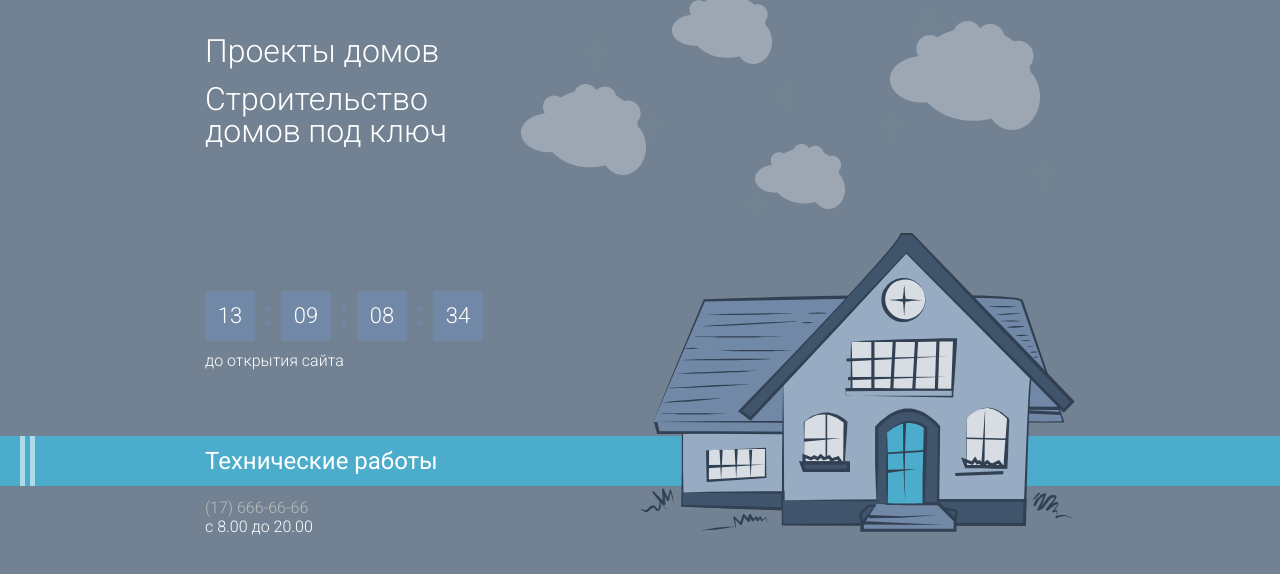
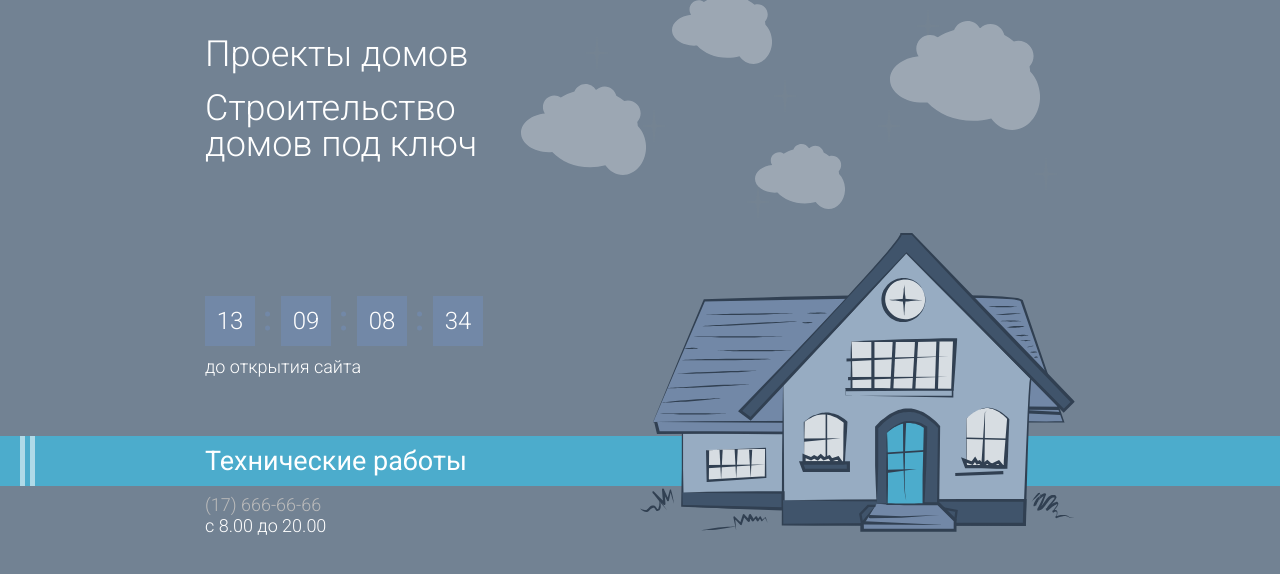
Before and after one commit to Ginger-13/arkom-closed.github.io, a website: page index.html in a window 1280 px wide. Shown: the part 164-738 px from the top of the page. Drawn offline with nearby package versions, Linux system fonts and the light colour scheme.

Commit message:
font fix

```diff
--- a/sass/common/variables.sass
+++ b/sass/common/variables.sass
@@ -5,7 +5,7 @@ $decoration-color: #7288a7
 $dark-color: #40546b
 $accent: #4caccc
 
-$font-size: 16px
+$font-size: 18px
 //$font-size-mobile: 16px
 
 $img-dir: "../img/"
--- a/sass/page/timer.sass
+++ b/sass/page/timer.sass
@@ -8,7 +8,7 @@
     background: $decoration-color
     @include square(50px)
     color: #fff
-    font-size: 22px
+    font-size: 24px
     line-height: 50px
     text-align: center
     display: inline-block
```
Also changed, not shown: css/style.css.
